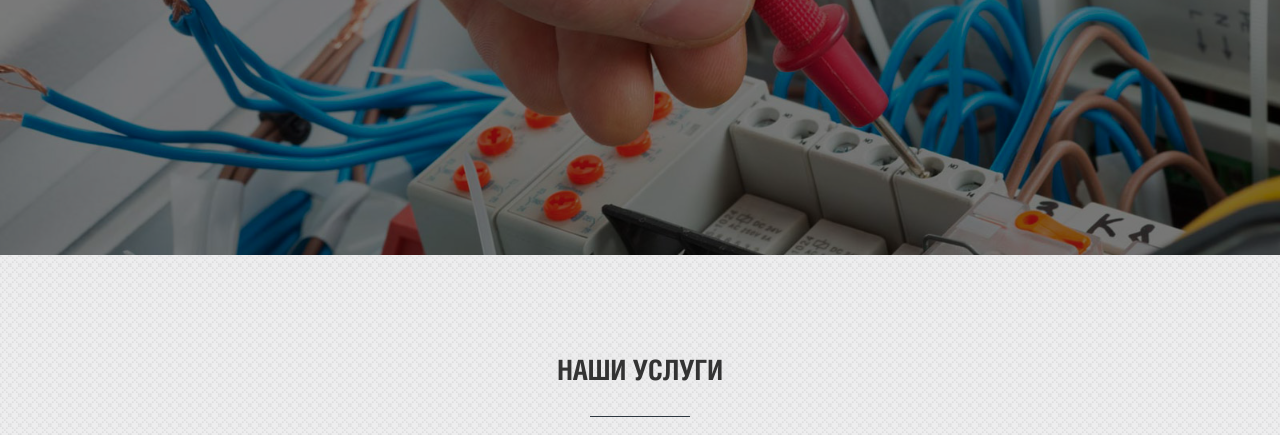
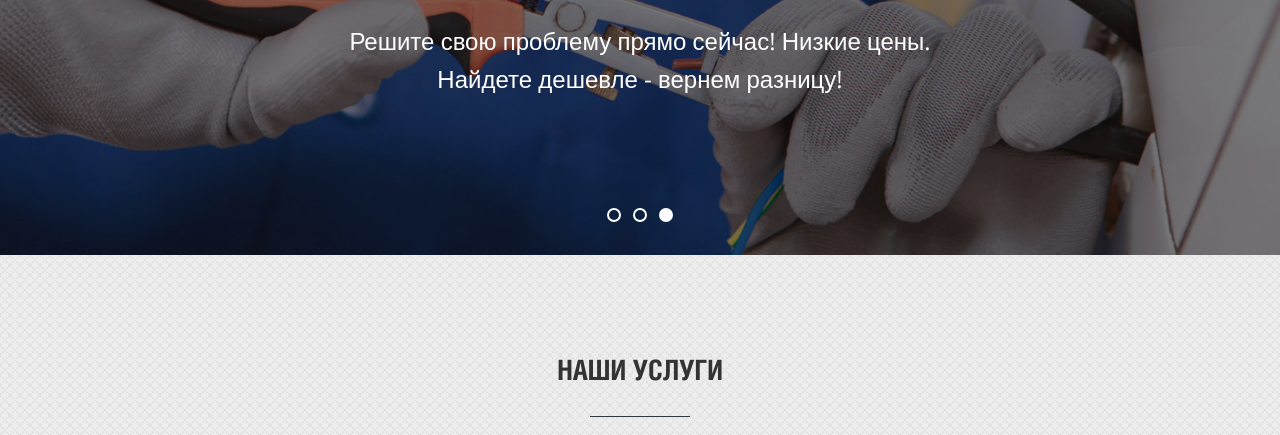
Before and after one commit to loyivir/jsdiplom, a website built with webpack: page index.html in a window 1280 px wide. Shown: the part 365-800 px from the top of the page. Built offline with nearby package versions, Linux system fonts and the light colour scheme; files whose address does not match are found by name.

Commit message:
feat: Add top slider

```diff
--- a/css/style.css
+++ b/css/style.css
@@ -841,6 +841,7 @@ hr.white {
 .top-slider .slick-dots {
 	position: absolute;
 	bottom: 25px;
+	z-index: 20;
 }
 .top-slider .slick-dots li {
 	border-color: #fff !important;
@@ -856,6 +857,10 @@ hr.white {
 	overflow: hidden;
 	height: 450px;
 	position: relative;
+  display: none;
+}
+.top-slider .item-active {
+	display: block;
 }
 .top-slider .item:before {
 	content: "";
--- a/index.html
+++ b/index.html
@@ -123,6 +123,11 @@
             </div>
           </div>
         </div>
+        <ul class="slick-dots">
+          <li class="slick-active"></li>
+          <li></li>
+          <li></li>
+        </ul>
       </div>
       <!-- * * * * * * Top slider: end * * * * * * -->
 
--- a/src/index.js
+++ b/src/index.js
@@ -2,6 +2,8 @@
 import modalCallback from './modules/modalCallback';
 import toggleMenu from './modules/toggleMenu';
 import scrollTop from './modules/scrollTop';
+import slider from './modules/slider';
 modalCallback();
 toggleMenu();
 scrollTop();
+slider();
--- /dev/null
+++ b/src/modules/slider.js
@@ -0,0 +1,81 @@
+//slider
+const slider = () => {
+  const slide = document.querySelectorAll('.item'),
+    dotContainer = document.querySelector('.slick-dots'),
+    slider = document.querySelector('.top-slider');
+  let dot = document.querySelectorAll('.slick-dots li');
+  let tables = document.querySelectorAll('.top-slider .table');
+
+  dot.forEach((elem) => {
+    elem.remove();
+  });
+  for (let i = 0; i < slide.length; i++) {
+    const node = dot[0].cloneNode();
+    node.classList.remove('slick-active');
+    dotContainer.insertAdjacentElement('beforeend', node);
+  }
+  dot = document.querySelectorAll('.slick-dots li');
+
+  let currentSlide = 0,
+    interval;
+  const prevSlide = (elem, index, strClass) => {
+    elem[index].classList.remove(strClass);
+  };
+  const nextSlide = (elem, index, strClass) => {
+    elem[index].classList.add(strClass);
+  };
+  const autoPlaySlide = () => {
+    prevSlide(slide, currentSlide, 'item-active');
+    prevSlide(dot, currentSlide, 'slick-active');
+    prevSlide(tables, currentSlide, 'active');
+    currentSlide++;
+    if (currentSlide >= slide.length) {
+      currentSlide = 0;
+    }
+    nextSlide(slide, currentSlide, 'item-active');
+    nextSlide(dot, currentSlide, 'slick-active');
+    nextSlide(tables, currentSlide, 'active');
+  };
+  const startSlide = (time = 3000) => {
+    interval = setInterval(autoPlaySlide, time);
+  };
+  const stopSlide = () => {
+    clearInterval(interval);
+  };
+
+  slider.addEventListener('click', (event) => {
+    event.preventDefault();
+    const target = event.target;
+
+    if (!target.matches('.slick-dots li')) {
+      return;
+    }
+    prevSlide(slide, currentSlide, 'item-active');
+    prevSlide(dot, currentSlide, 'slick-active');
+    prevSlide(tables, currentSlide, 'active');
+
+    dot.forEach((elem, index) => {
+      if (elem === target) {
+        currentSlide = index;
+      }
+    });
+
+    nextSlide(slide, currentSlide, 'item-active');
+    nextSlide(dot, currentSlide, 'slick-active');
+    nextSlide(tables, currentSlide, 'active');
+  });
+
+  slider.addEventListener('mouseover', (event) => {
+    if (event.target.matches('.slick-dots li')) {
+      stopSlide();
+    }
+  });
+  slider.addEventListener('mouseout', (event) => {
+    if (event.target.matches('.slick-dots li')) {
+      startSlide(3000);
+    }
+  });
+  startSlide(3000);
+};
+
+export default slider;
```
Also changed, not shown: dist/bundle.js.
